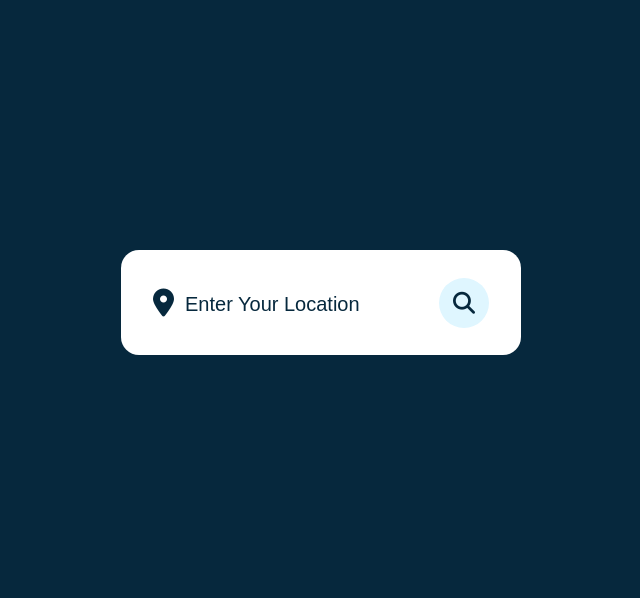
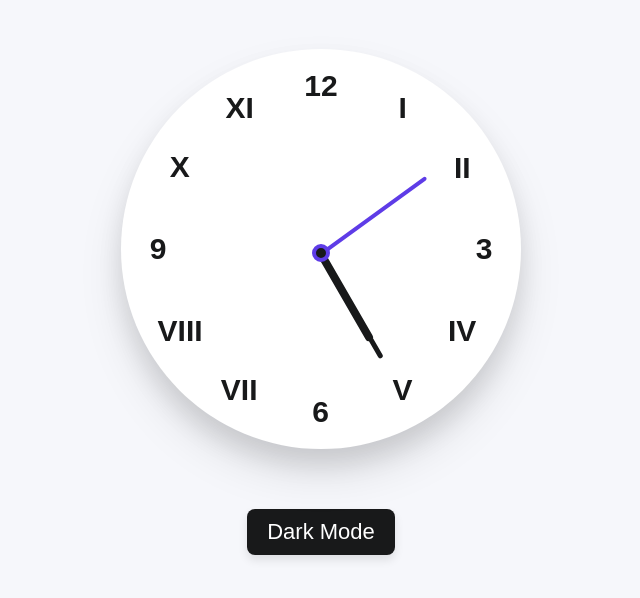
Before and after one commit to iramansahu/WebDev, a plain HTML site: page index.html in a window 1280 px wide. Shown: the part 98-696 px from the top of the page, without its empty margins (319-959 px from the left). Drawn offline with Linux system fonts and the light colour scheme.

Commit message:
Analog Clock

```diff
--- a/index.html
+++ b/index.html
@@ -1,58 +1,38 @@
 <!DOCTYPE html>
 <html lang="en">
+  <head>
+    <meta charset="UTF-8" />
+    <meta http-equiv="X-UA-Compatible" content="IE=edge" />
+    <meta name="viewport" content="width=device-width, initial-scale=1.0" />
+    <title>Analog Clock</title>
+    <link rel="stylesheet" href="style.css" />
+    <script src="script.js" defer></script>
+  </head>
+  <body>
+    <div class="container">
 
-<head>
-    <meta charset="UTF-8">
-    <meta http-equiv="X-UA-Compatible" content="IE=edge">
-    <meta name="viewport" content="width=device-width, initial-scale=1.0">
-    <link
-        href="https://fonts.googleapis.com/css2?family=Poppins:wght@300;400;500;600;700;800;900&family=Roboto:wght@300;400;500;700;900&display=swap"
-        rel="stylesheet">
-    <link rel="stylesheet" href="style.css">
-    <title>Weather App</title>
-</head>
+        <div class="clock">
+        <label style="--i: 1"><span>I</span></label>
+        <label style="--i: 2"><span>II</span></label>
+        <label style="--i: 3"><span>3</span></label>
+        <label style="--i: 4"><span>IV</span></label>
+        <label style="--i: 5"><span>V</span></label>
+        <label style="--i: 6"><span>6</span></label>
+        <label style="--i: 7"><span>VII</span></label>
+        <label style="--i: 8"><span>VIII</span></label>
+        <label style="--i: 9"><span>9</span></label>
+        <label style="--i: 10"><span>X</span></label>
+        <label style="--i: 11"><span>XI</span></label>
+        <label style="--i: 12"><span>12</span></label>
 
-<body>
 
-    <div class="container">
-        <div class="search-box">
-            <i class="fa-solid fa-location-dot"></i>
-            <input type="text" placeholder="Enter your location">
-            <button class="fa-solid fa-magnifying-glass"></button>
+        <div class="indicator">
+          <span class="hand hour"></span>
+          <span class="hand minute"></span>
+          <span class="hand second"></span>
         </div>
-
-        <div class="not-found">
-            <img src="images/404.png">
-            <p>Oops! Invalid location :/</p>
-        </div>
-
-        <div class="weather-box">
-            <img src="">
-            <p class="temperature"></p>
-            <p class="description"></p>
-        </div>
-
-        <div class="weather-details">
-            <div class="humidity">
-                <i class="fa-solid fa-water"></i>
-                <div class="text">
-                    <span></span>
-                    <p>Humidity</p>
-                </div>
-            </div>
-            <div class="wind">
-                <i class="fa-solid fa-wind"></i>
-                <div class="text">
-                    <span></span>
-                    <p>Wind Speed</p>
-                </div>
-            </div>
-        </div>
-
+      </div>
+      <div class="mode-switch">Dark Mode</div>
     </div>
-
-    <script src="https://kit.fontawesome.com/7c8801c017.js" crossorigin="anonymous"></script>
-    <script src="index.js"></script>
-</body>
-
+  </body>
 </html>
--- /dev/null
+++ b/script.js
@@ -0,0 +1,44 @@
+
+const body = document.querySelector("body"),
+  hourHand = document.querySelector(".hour"),
+  minuteHand = document.querySelector(".minute"),
+  secondHand = document.querySelector(".second"),
+  modeSwitch = document.querySelector(".mode-switch");
+
+
+if (localStorage.getItem("mode") === "Dark Mode") {
+
+  body.classList.add("dark");
+  modeSwitch.textContent = "Light Mode";
+}
+
+
+modeSwitch.addEventListener("click", () => {
+
+  body.classList.toggle("dark");
+
+  const isDarkMode = body.classList.contains("dark");
+
+  modeSwitch.textContent = isDarkMode ? "Light Mode" : "Dark Mode";
+
+  localStorage.setItem("mode", isDarkMode ? "Dark Mode" : "Light Mode");
+});
+
+const updateTime = () => {
+
+  let date = new Date(),
+    secToDeg = (date.getSeconds() / 60) * 360,
+    minToDeg = (date.getMinutes() / 60) * 360,
+    hrToDeg = (date.getHours() / 12) * 360;
+
+
+  secondHand.style.transform = `rotate(${secToDeg}deg)`;
+  minuteHand.style.transform = `rotate(${minToDeg}deg)`;
+  hourHand.style.transform = `rotate(${hrToDeg}deg)`;
+};
+
+
+setInterval(updateTime, 1000);
+
+
+updateTime();
--- a/style.css
+++ b/style.css
@@ -1,184 +1,102 @@
-*{
-    margin: 0;
-    padding: 0;
-    border: 0;
-    outline: none;
-    box-sizing: border-box;
+* {
+  margin: 0;
+  padding: 0;
+  box-sizing: border-box;
+  font-family: "Poppins", sans-serif;
 }
-
-body{
-    height: 100vh;
-    display: flex;
-    align-items: center;
-    justify-content: center;
-    background: #06283D;
+:root {
+  --primary-color: #f6f7fb;
+  --white-color: #fff;
+  --black-color: #18191a;
+  --red-color: #5e3ce7;
 }
-
-.container{
-    position: relative;
-    width: 400px;
-    height: 105px;
-    background: #fff;
-    padding: 28px 32px;
-    overflow: hidden;
-    border-radius: 18px;
-    font-family: 'Roboto', sans-serif;
-    transition: 0.6s ease-out;
+body {
+  display: flex;
+  min-height: 100vh;
+  align-items: center;
+  justify-content: center;
+  background: var(--primary-color);
 }
-
-.search-box{
-    width: 100%;
-    height: min-content;
-    display: flex;
-    align-items: center;
-    justify-content: space-between;
+body.dark {
+  --primary-color: #242526;
+  --white-color: #18191a;
+  --black-color: #fff;
+  --red-color: #3ce74d;
 }
-
-.search-box input{
-    color: #06283D;
-    width: 80%;
-    font-size: 24px;
-    font-weight: 500;
-    text-transform: uppercase;
-    padding-left: 32px;
+.container {
+  display: flex;
+  flex-direction: column;
+  align-items: center;
+  gap: 60px;
 }
-
-.search-box input::placeholder{
-    font-size: 20px;
-    font-weight: 500;
-    color: #06283D;
-    text-transform: capitalize;
+.container .clock {
+  display: flex;
+  height: 400px;
+  width: 400px;
+  border-radius: 50%;
+  align-items: center;
+  justify-content: center;
+  background: var(--white-color);
+  box-shadow: 0 15px 25px rgba(0, 0, 0, 0.1), 0 25px 45px rgba(0, 0, 0, 0.1);
+  position: relative;
 }
-
-.search-box button{
-    cursor: pointer;
-    width: 50px;
-    height: 50px;
-    color: #06283D;
-    background: #dff6ff;
-    border-radius: 50%;
-    font-size: 22px;
-    transition: 0.4s ease;
+.clock label {
+  position: absolute;
+  inset: 20px;
+  text-align: center;
+  transform: rotate(calc(var(--i) * (360deg / 12)));
 }
-
-.search-box button:hover{
-    color: #fff;
-    background: #06283D;
+.clock label span {
+  display: inline-block;
+  font-size: 30px;
+  font-weight: 600;
+  color: var(--black-color);
+  transform: rotate(calc(var(--i) * (-360deg / 12)));
 }
-
-.search-box i{
-    position: absolute;
-    color: #06283D;
-    font-size: 28px;
+.container .indicator {
+  position: absolute;
+  height: 10px;
+  width: 10px;
+  display: flex;
+  justify-content: center;
 }
-
-.weather-box{
-    text-align: center;
+.indicator::before {
+  content: "";
+  position: absolute;
+  height: 100%;
+  width: 100%;
+  border-radius: 50%;
+  z-index: 100;
+  background: var(--black-color);
+  border: 4px solid var(--red-color);
 }
-
-.weather-box img{
-    width: 60%;
-    margin-top: 30px;
+.indicator .hand {
+  position: absolute;
+  height: 130px;
+  width: 4px;
+  bottom: 0;
+  border-radius: 25px;
+  transform-origin: bottom;
+  background: var(--red-color);
 }
-
-.weather-box .temperature{
-    position: relative;
-    color: #06283D;
-    font-size: 4rem;
-    font-weight: 800;
-    margin-top: 30px;
-    margin-left: -16px;
+.hand.minute {
+  height: 120px;
+  width: 5px;
+  background: var(--black-color);
 }
-
-.weather-box .temperature span{
-    position: absolute;
-    margin-left: 4px;
-    font-size: 1.5rem;
+.hand.hour {
+  height: 100px;
+  width: 8px;
+  background: var(--black-color);
 }
-
-.weather-box .description{
-    color: #06283D;
-    font-size: 22px;
-    font-weight: 500;
-    text-transform: capitalize;
+.mode-switch {
+  padding: 10px 20px;
+  border-radius: 8px;
+  font-size: 22px;
+  font-weight: 400;
+  display: inline-block;
+  color: var(--white-color);
+  background: var(--black-color);
+  box-shadow: 0 5px 10px rgba(0, 0, 0, 0.1);
+  cursor: pointer;
 }
-
-.weather-details{
-    width: 100%;
-    display: flex;
-    justify-content: space-between;
-    margin-top: 30px;
-}
-
-.weather-details .humidity, .weather-details .wind{
-    display: flex;
-    align-items: center;
-    width: 50%;
-    height: 100px;
-}
-
-.weather-details .humidity{
-    padding-left: 20px;
-    justify-content: flex-start;
-}
-
-.weather-details .wind{
-    padding-right: 20px;
-    justify-content: flex-end;
-}
-
-.weather-details i{
-    color: #06283D;
-    font-size: 26px;
-    margin-right: 10px;
-    margin-top: 6px;
-}
-
-.weather-details span{
-    color: #06283D;
-    font-size: 22px;
-    font-weight: 500;
-}
-
-.weather-details p{
-    color: #06283D;
-    font-size: 14px;
-    font-weight: 500;
-}
-
-.not-found{
-    width: 100%;
-    text-align: center;
-    margin-top: 50px;
-    scale: 0;
-    opacity: 0;
-    display: none;
-}
-
-.not-found img{
-    width: 70%;
-}
-
-.not-found p{
-    color: #06283D;
-    font-size: 22px;
-    font-weight: 500;
-    margin-top: 12px;
-}
-
-.weather-box, .weather-details{
-    scale: 0;
-    opacity: 0;
-}
-
-.fadeIn{
-    animation: 0.5s fadeIn forwards;
-    animation-delay: 0.5s;
-}
-
-@keyframes fadeIn{
-    to {
-        scale: 1;
-        opacity: 1;
-    }
-}
```
